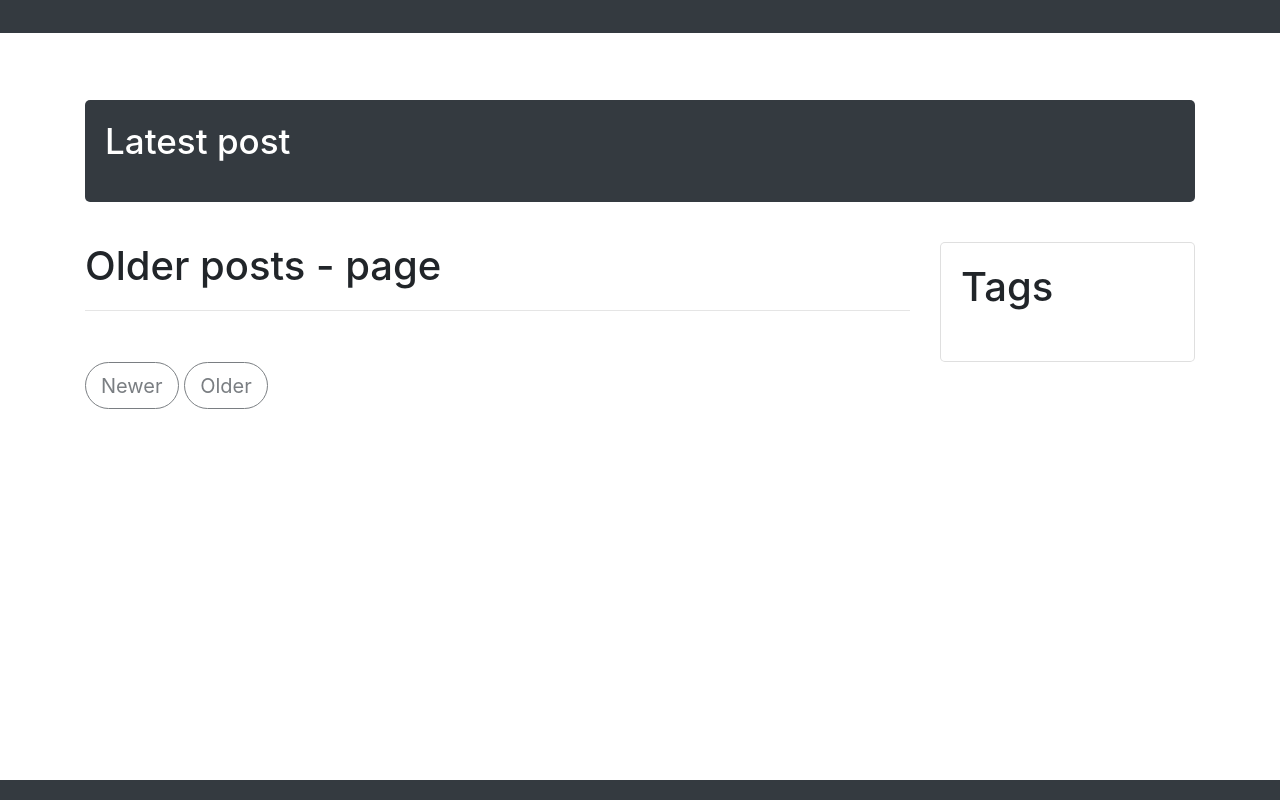
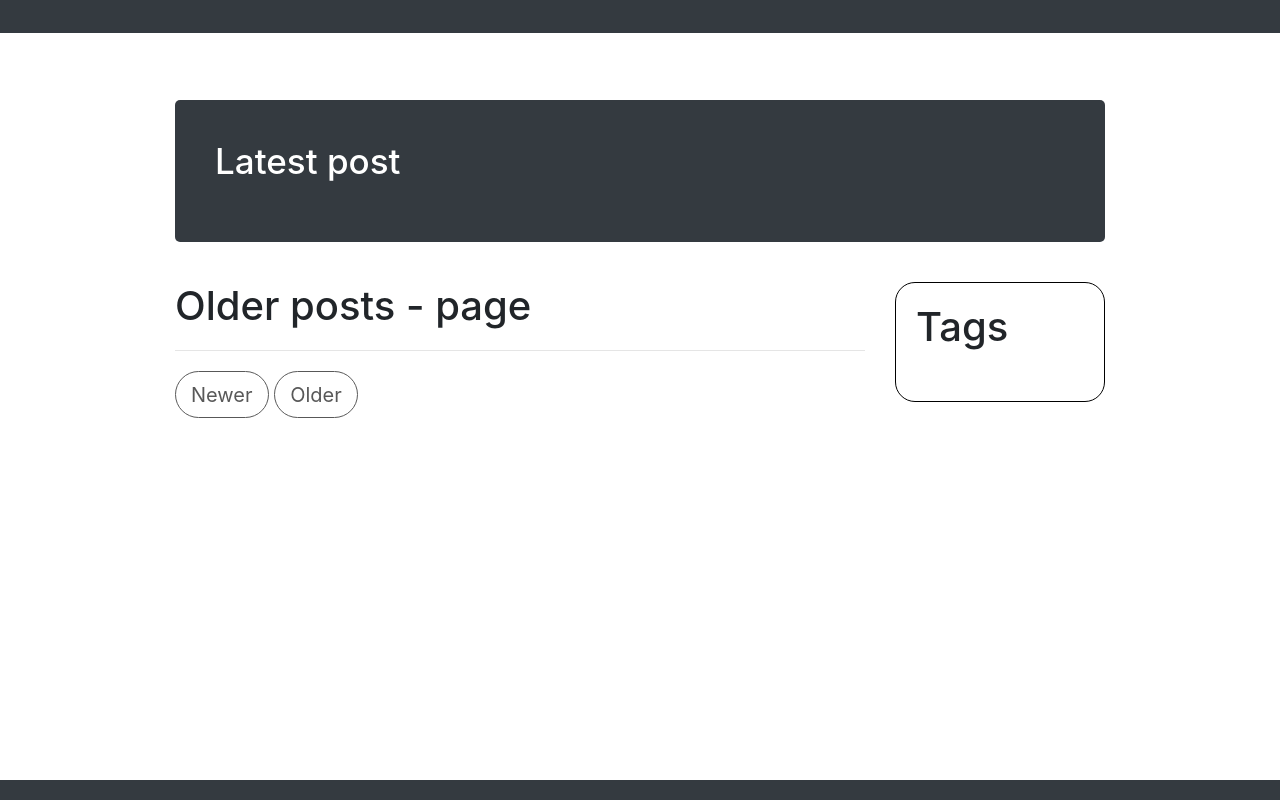
Before and after one commit to giacomocaironi/giacomocaironi.github.io, a Python web app: template templates/blog_index.html in a window 1280 px wide. Run offline with Jinja, Linux system fonts and the light colour scheme; the template is opened without the code that fills it, so the values that code supplies are empty; some libraries are stand-ins or nearby versions.

Commit message:
Starting to move away from bootstrap

```diff
--- a/static/css/main.css
+++ b/static/css/main.css
@@ -1,41 +1,153 @@
 html{
   font-size: 125%;
-}
-
-.main-content{
-  margin-top: 5rem;
-  margin-bottom: 2rem;
-}
-
-.footer{
-  margin-top: auto;
+  height: 100%;
+  font-family: -apple-system, BlinkMacSystemFont,
+      “Segoe UI”, “Roboto”, “Oxygen”,
+      “Ubuntu”, “Cantarell”, “Fira Sans”,
+      “Droid Sans”, “Helvetica Neue”, sans-serif;
 }
 
 body{
+  margin: 0px;
   display: flex;
   flex-direction: column;
-  height: 100vh;
+  min-height: 100%;
+}
+
+a{
+  text-decoration: none;
+}
+
+a:hover{
+  text-decoration: underline;
 }
 
 a, a:hover{
   color: black;
 }
 
-.main-post, .main-post a{
-  color: #fff !important;
+.main-content{
+  margin-top: 5rem;
 }
 
-.post-list{
+.container{
+  width: 100%;
+  margin-left: auto;
+  margin-right: auto;
+  padding-left: 15px;
+  padding-right: 15px;
+}
+
+.container{
+  max-width: 1140px;
+}
+
+@media(min-width: 576px){
+.container{
+  max-width: 540px;
+}}
+
+@media(min-width: 768px){
+.container{
+  max-width: 720px;
+}}
+
+@media(min-width: 992px){
+.container{
+  max-width: 960px;
+}}
+
+.footer{
+  margin-top: auto;
+  padding: .5rem 1rem;
+}
+
+.flex{
+  display: flex;
+  flex-wrap: wrap;
+}
+
+.row{
+  display: flex;
+  flex-wrap: wrap;
+  margin-left: -15px;
+  margin-right: -15px;
+}
+
+.bg-main{
+  background-color: #343a40;
+}
+
+.nav-link{
+  color: rgba(255, 255, 255, 0.5);
+}
+
+.nav-link:hover{
+  /* color: rgba(255, 255, 255, 0.75); */
+  color: red;
+}
+
+.card{
+  border: 1px solid black;
+  border-radius: 1rem;
+}
+
+.rounded{
+  border-radius: 1rem;
+}
+
+.button{
+  display: inline-block;
+  border: 1px solid;
+  padding: .375rem .75rem;
+}
+
+a.button{
+  text-decoration: none;
+}
+
+.button.disabled{
+  opacity: 0.65;
+  background-color: transparent;
+}
+
+.button-dark:hover{
+  color: white;
+  background-color: #343a40;
+}
+
+.disabled:hover{
+  color: black;
+  background-color: white;
+}
+
+.align-center{
+  margin: auto;
+}
+
+#tag-list{
+  margin-bottom: 1rem;
+  padding: 1rem;
+}
+
+#main-post{
+  color: #fff;
+  padding: 2rem;
+  margin-bottom: 2rem;
+}
+
+#main-post a{
+  color: #fff;
+}
+
+#post-list{
   list-style-type: none;
   padding-left: 0px;
 }
 
-.blog-pagination .btn{
+#blog-pagination .button{
   border-radius: 2rem;
-}
-
-.align-center{
-  margin: auto;
+  margin-bottom: 1rem;
 }
 
 .icon{
--- a/templates/blog_index.html
+++ b/templates/blog_index.html
@@ -1,6 +1,6 @@
 {% extends "minimal.html" %}
 {% block content %}
-<div class="jumbotron p-4 p-md-3 main-post rounded bg-dark">
+<div class="rounded bg-main" id='main-post'>
   <div class="col-md-6 px-0">
     <h3>Latest post</h3>
     <h1><a href="{{ url("posts." + site.posts[0].slug) }}">{{ site.posts[0].title }}</a></h1>
@@ -16,29 +16,27 @@
       <h2>Older posts - page {{page.paginator.index}}</h2>
     {% endif %}
     <hr>
-    <ul class='post-list'>
+    <ul id='post-list'>
       {% for post in page.paginator.posts %}
         {% include "post_front.html" %}
       {% endfor %}
     </ul>
+    <div id='blog-pagination'>
+      {% if page.paginator.previous_page_url %}
+        <a class='button button-dark' href="{{ page.paginator.previous_page_url }}">Newer</a>
+      {% else %}
+        <a class='button button-dark disabled' href="">Newer</a>
+      {% endif %}
+      {% if page.paginator.next_page_url %}
+        <a class='button button-dark' href="{{ page.paginator.next_page_url }}">Older</a>
+      {% else %}
+        <a class='button button-dark disabled' href="">Older</a>
+      {% endif %}
+    </div>
   </div>
   <div class="col-md-12 col-lg-3">
-    {% include "tag_cloud.html" %}
+    {% include "tag_list.html" %}
   </div>
 </div>
 
-<nav class='blog-pagination'>
-  {% if page.paginator.previous_page_url %}
-    <a class='btn btn-outline-dark' href="{{ page.paginator.previous_page_url }}">Newer</a>
-  {% else %}
-    <a class='btn btn-outline-dark disabled' href="">Newer</a>
-  {% endif %}
-
-  {% if page.paginator.next_page_url %}
-    <a class='btn btn-outline-dark' href="{{ page.paginator.next_page_url }}">Older</a>
-  {% else %}
-    <a class='btn btn-outline-dark disabled' href="">Older</a>
-  {% endif %}
-</nav>
-
 {% endblock content %}
--- a/templates/footer.html
+++ b/templates/footer.html
@@ -1,12 +1,10 @@
-<nav class="footer navbar navbar-expand-lg navbar-dark bg-dark">
-  <div class="container flex-row">
-    <ul class="navbar-nav align-center">
-      {% for item in site.data.footer%}
-      <li class="nav-item"><a class="nav-link" href="{{ url(item.link) }}">{{ item.name }}</a></li>
-      {% endfor %}
-      {% for item in site.data.icons%}
-      <li><a class="nav-link" href="{{item.link}}"><img class="icon {{item.name}}-icon" src="/static/images/{{item.name}}.png" alt=""></a></li>
-      {% endfor %}
-    </ul>
-  </div>
+<nav class="footer bg-main">
+  <div class="container flex">
+        {% for item in site.data.footer%}
+        <a class="nav-link" href="{{ url(item.link) }}">{{ item.name }}</a>
+        {% endfor %}
+        {% for item in site.data.icons%}
+        <a class="nav-link" href="{{item.link}}"><img class="icon {{item.name}}-icon" src="/static/images/{{item.name}}.png" alt=""></a>
+        {% endfor %}
+      </div>
 </nav>
--- a/templates/navbar.html
+++ b/templates/navbar.html
@@ -1,5 +1,5 @@
-<nav class="navbar navbar-expand-lg navbar-dark bg-dark fixed-top" id="navbar">
-  <div class="container flex-row">
+<nav class="navbar navbar-expand-lg bg-main bg-dark fixed-top navbar-dark" id="navbar">
+  <div class="container">
     <a class="navbar-brand" href="{{ url(site.data.navigation[0].link) }}">{{ site.data.navigation[0].name }}</a>
     <button class="navbar-toggler" type="button" data-toggle="collapse" data-target="#navbarSupportedContent" aria-controls="navbarSupportedContent" aria-expanded="false" aria-label="Toggle navigation">
       <span class="navbar-toggler-icon"></span>
--- a/templates/tag_cloud.html
+++ b/templates/tag_list.html
@@ -1,4 +1,4 @@
-<div class="card p-3 tags-list">
+<div id="tag-list" class='card'>
   <h2>Tags</h2>
   <ul>
     {% for tag in site.tags %}
```
Also changed, not shown: templates/tag.html (+14 -16 lines), static/css/blog.css (added).
